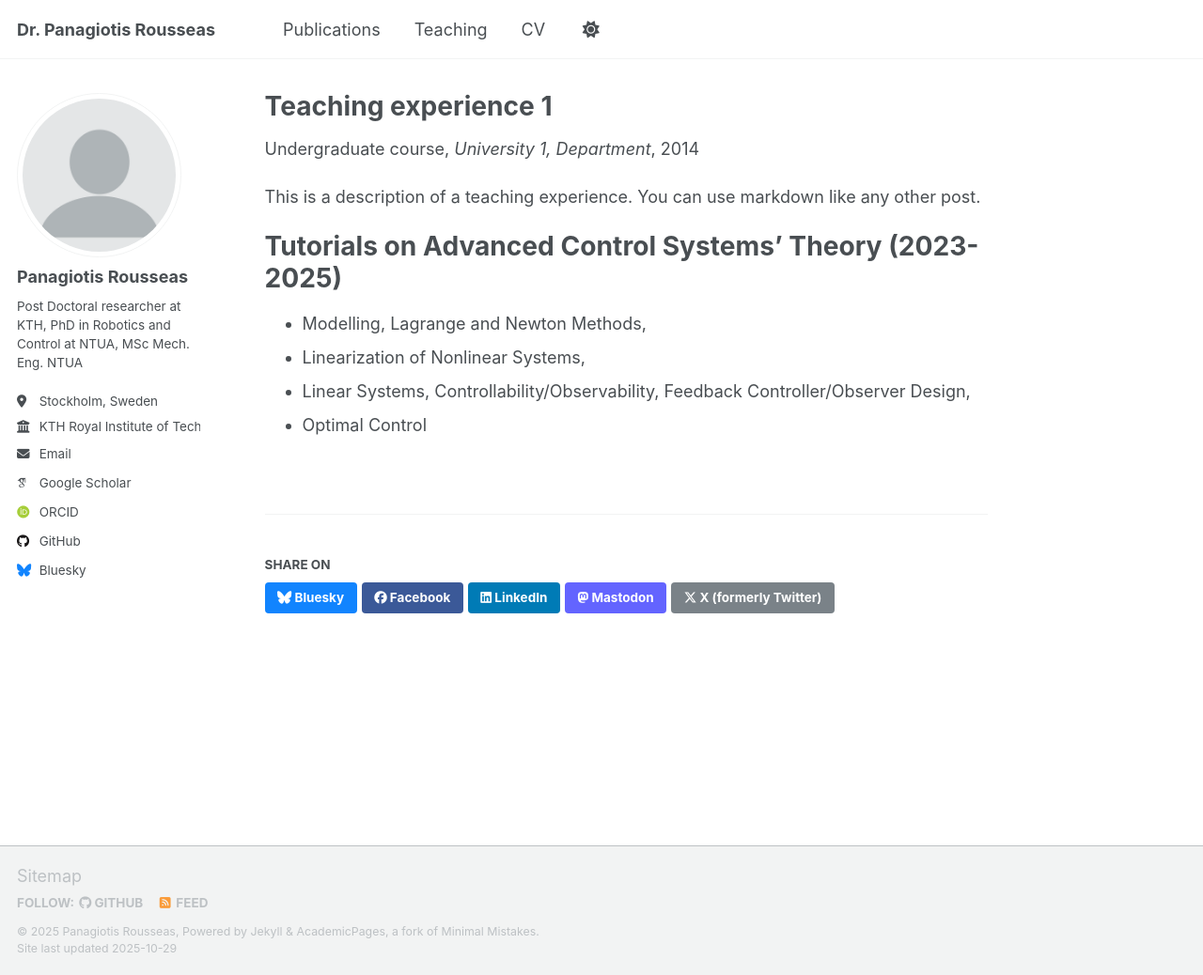
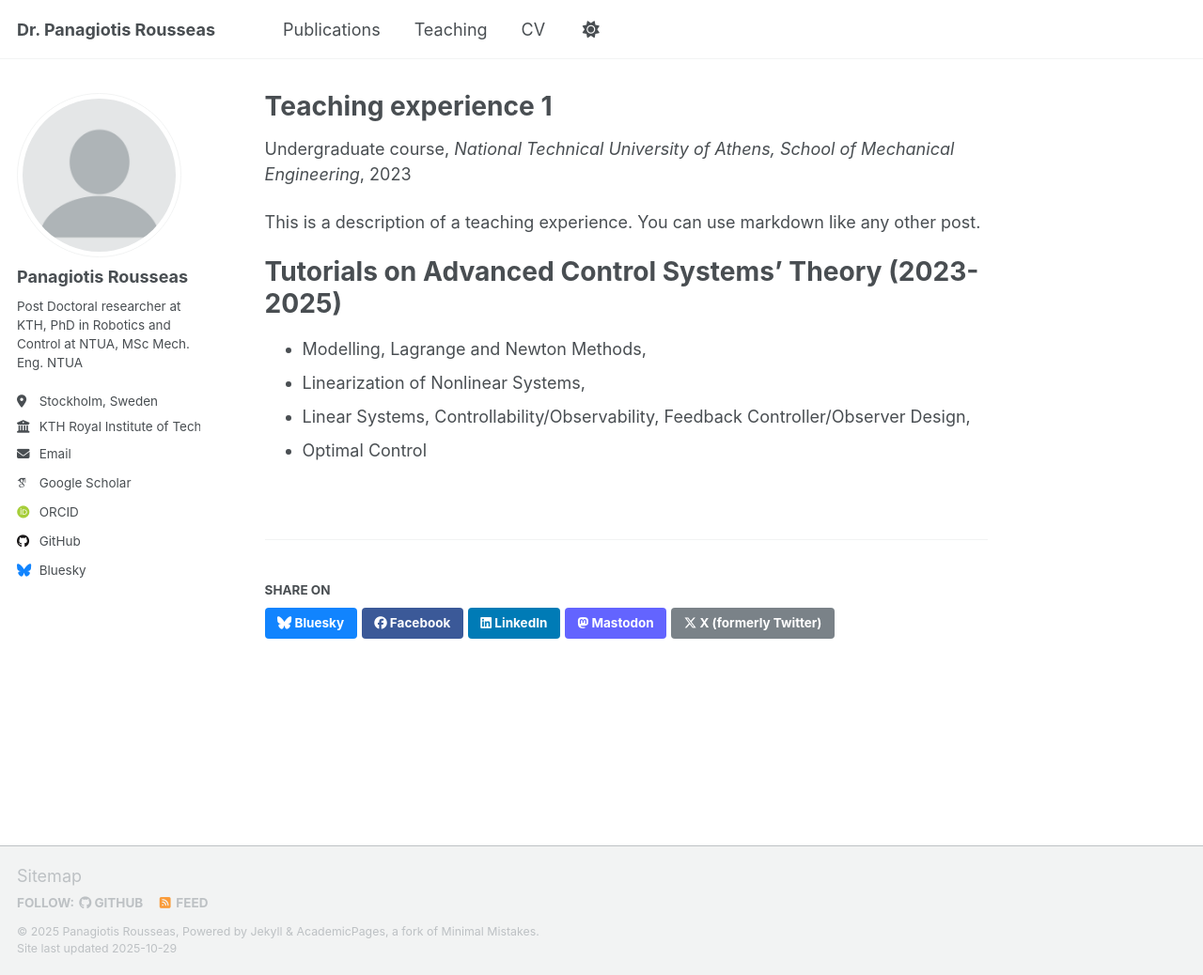
Before and after one commit to panosrousseas/panosrousseas.github.io, a Jekyll site: the page built from _teaching/2014-spring-teaching-1.md, in a window 1280 px wide and 1038 px high. Shown: the whole window at 94% size. Built offline with Jekyll 4.4.1, drawn with Linux system fonts in a browser that asks for light colours; some web fonts are replaced; a script that is not in the unit is left out.

Commit message:
Update 2014-spring-teaching-1.md

```diff
--- a/_teaching/2014-spring-teaching-1.md
+++ b/_teaching/2014-spring-teaching-1.md
@@ -3,9 +3,9 @@ title: "Teaching experience 1"
 collection: teaching
 type: "Undergraduate course"
 permalink: /teaching/2014-spring-teaching-1
-venue: "University 1, Department"
-date: 2014-01-01
-location: "City, Country"
+venue: "National Technical University of Athens, School of Mechanical Engineering"
+date: 2023-01-01
+location: "Athens, Greece"
 ---
 
 This is a description of a teaching experience. You can use markdown like any other post.
```
